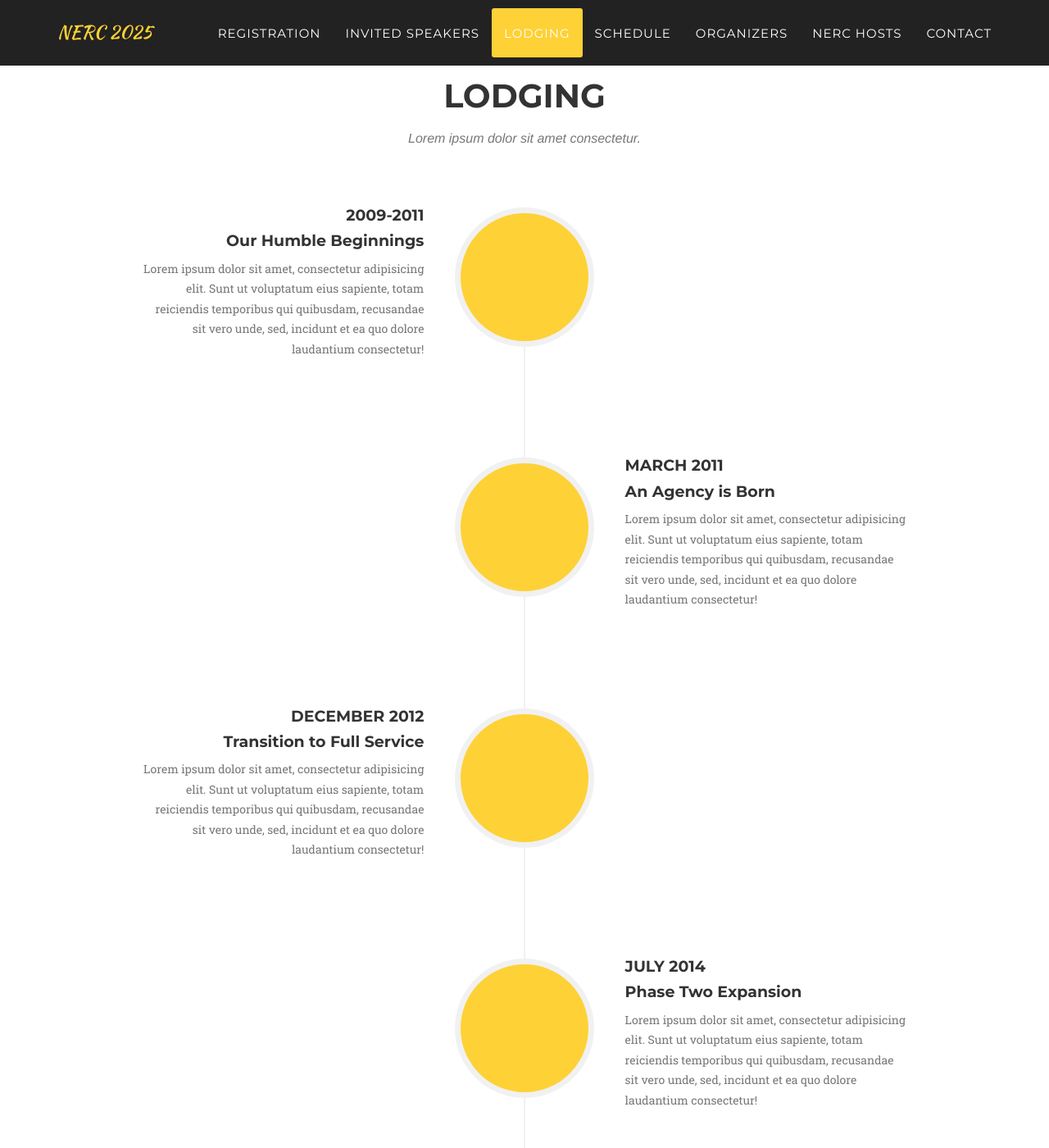
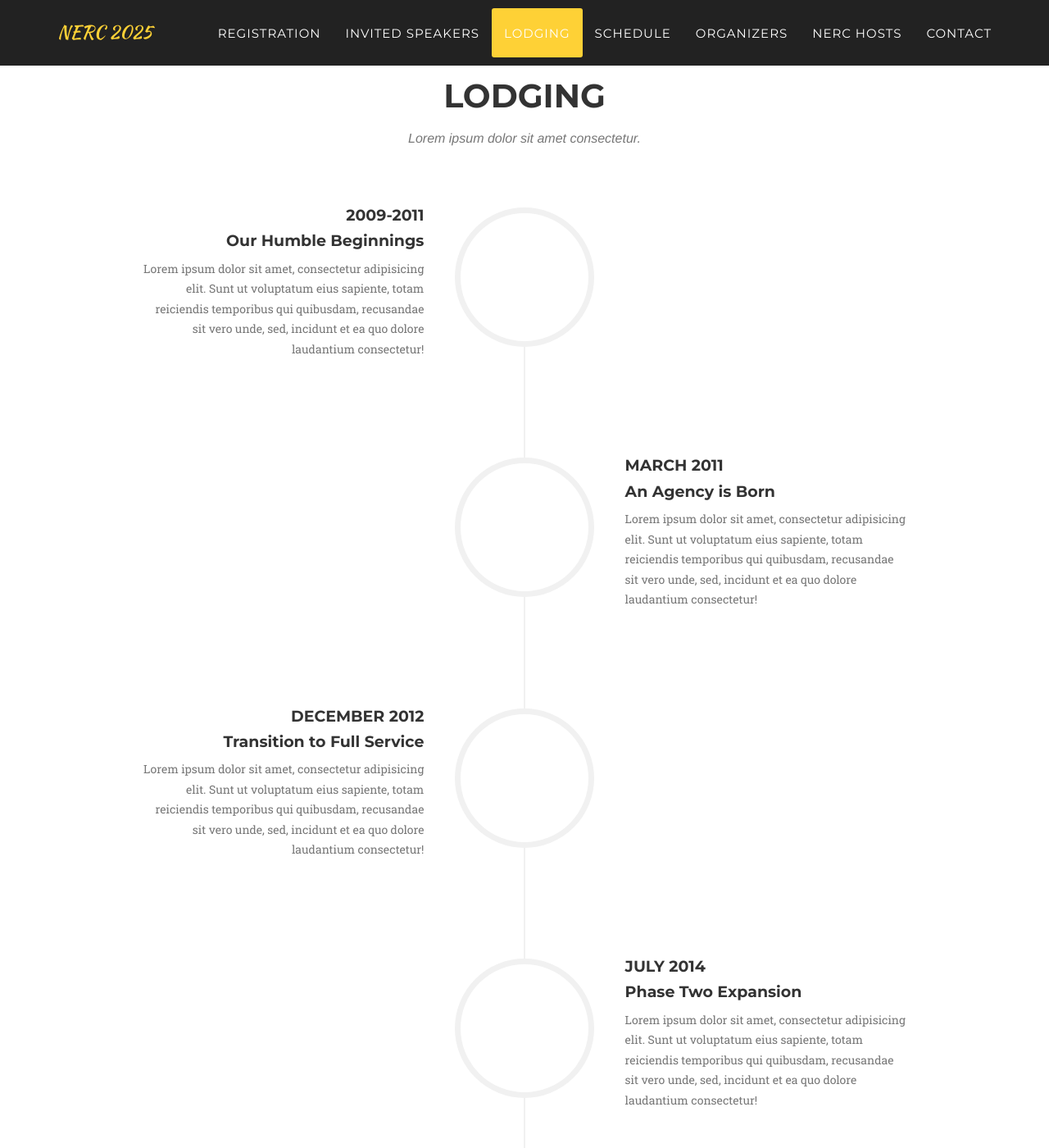
Before and after one commit to Cornell-Tech-AIRLab/cornell2025.nerc.io, a Jekyll site: the page built from _posts/2014-07-16-project-3.markdown, in a window 1280 px wide and 1400 px high, scrolled down 2265 px. Shown: the whole window at 82% size. Built offline with Jekyll 4.4.1, drawn with Linux system fonts in a browser that asks for light colours; some web fonts are replaced.

Commit message:
testing timeline background color

```diff
--- a/_includes/css/agency.css
+++ b/_includes/css/agency.css
@@ -503,7 +503,7 @@ section h3.section-subheading {
     border-radius: 100%;
     text-align: center;
     color: #fff;
-    background-color: #{{ site.data.template.color.primary }};
+    background-color: #fff;
 }
 
 .timeline>li .timeline-image h4 {
```
